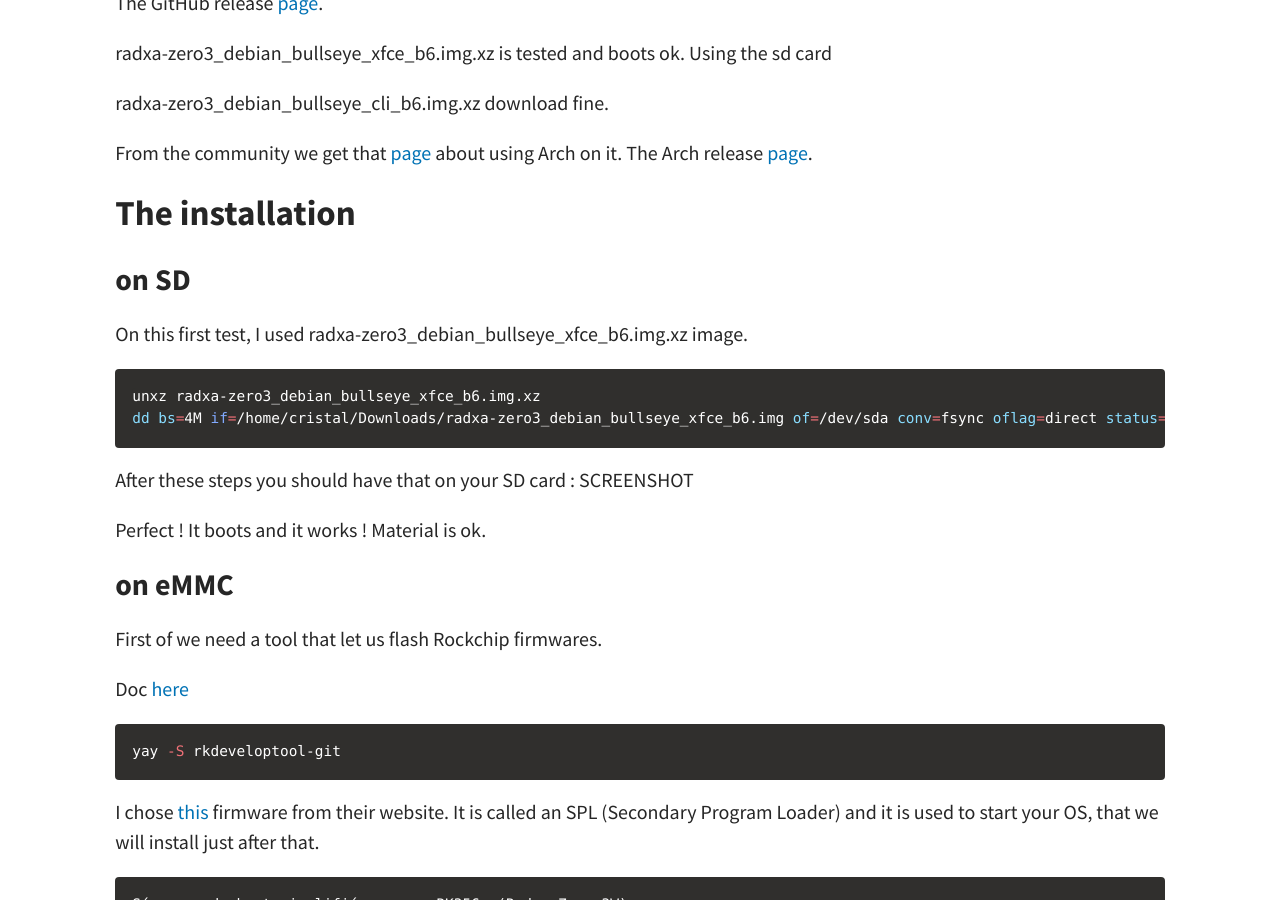
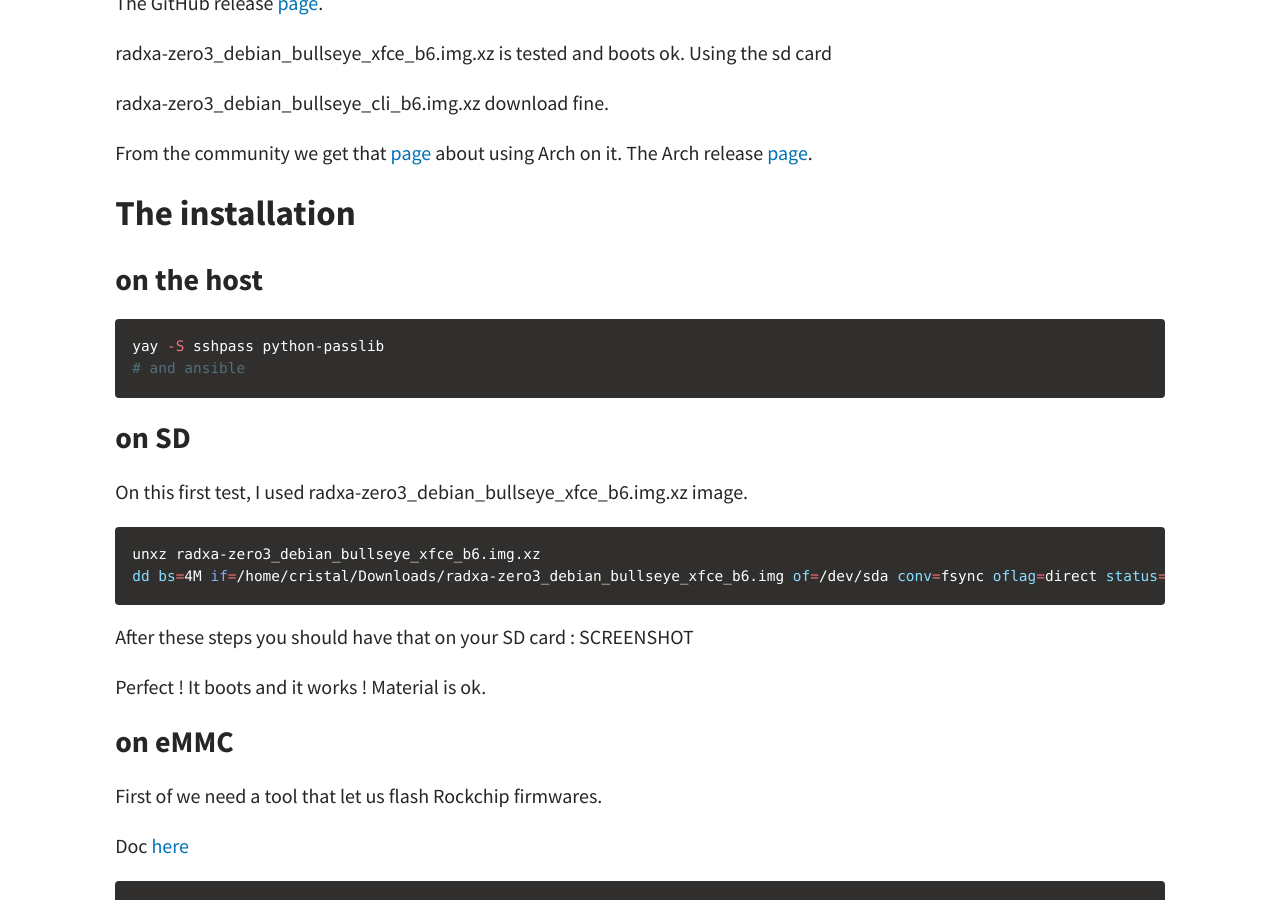
Before and after one commit to cristalcorp/cristalcorp.github.io, a Jekyll site: the page built from _posts/2025-07-22-Radxa.md, in a window 1280 px wide and 900 px high, scrolled down 626 px. Built offline with Jekyll 4.4.1, drawn with Linux system fonts in a browser that asks for light colours; a script that is not in the unit is left out.

Commit message:
radxa draft - ansible 01

````diff
--- a/_posts/2025-07-22-Radxa.md
+++ b/_posts/2025-07-22-Radxa.md
@@ -28,6 +28,11 @@ From the community we get that [page](https://forum.radxa.com/t/guide-arch-linux
 The Arch release [page](https://github.com/kwankiu/archlinux-installer/releases).
 
 ## The installation
+### on the host
+```bash
+yay -S sshpass python-passlib
+# and ansible
+```
 
 ### on SD
 On this first test, I used radxa-zero3_debian_bullseye_xfce_b6.img.xz image.
````
